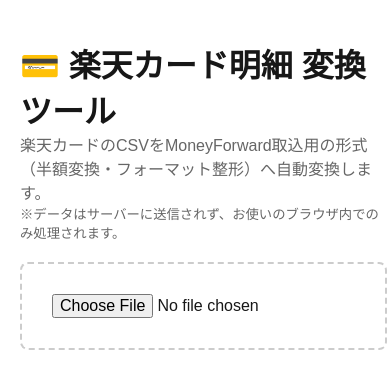
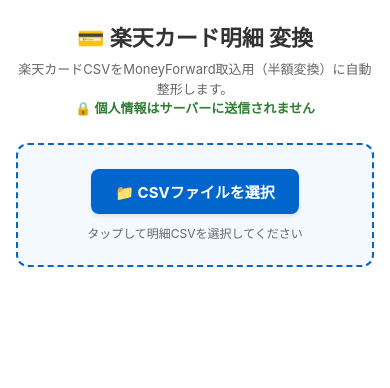
Before and after one commit to kiichi0322-byte/rakuten-csv-converter, a Next.js app: page / in a window 390 px wide. Shown: the top 388 px of the page. Built offline with nearby package versions, Linux system fonts and the light colour scheme.

Commit message:
Update for mobile optimization

```diff
--- a/app/page.tsx
+++ b/app/page.tsx
@@ -51,7 +51,7 @@
         const buffer = event.target?.result as ArrayBuffer;
         if (!buffer) return;
 
-        // 1. 文字コードの自動判別 & UTF-8文字列への変換 (cp932/shift_jis/utf-8に対応)
+        // 1. 文字コードの自動判別 & UTF-8文字列への変換
         const uint8Array = new Uint8Array(buffer);
         const detectedEncoding = Encoding.detect(uint8Array);
         const unicodeString = Encoding.convert(uint8Array, {
@@ -119,12 +119,12 @@
       const rawDateStr = row["利用日"]?.trim();
       const dateObj = new Date(rawDateStr.replace(/\//g, "-"));
 
-      // 月の取得（最初の有効データから）
+      // 月の取得
       if (targetMonth === null && !isNaN(dateObj.getTime())) {
         targetMonth = dateObj.getMonth() + 1;
       }
 
-      // 取引日 (一意の時刻 HH:MM:SS 付与)
+      // 取引日 (一意の時刻付与)
       const secOffset = index + 1;
       const hh = String(Math.floor(secOffset / 3600) % 24).padStart(2, "0");
       const mm = String(Math.floor((secOffset % 3600) / 60)).padStart(2, "0");
@@ -135,7 +135,7 @@
       const day = String(dateObj.getDate()).padStart(2, "0");
       const dateFormatted = `${year}/${month}/${day} ${hh}:${mm}:${ss}`;
 
-      // 出金金額（円）: 半額・四捨五入・カンマ区切り
+      // 出金金額（円）
       const rawAmountStr = (row["支払総額"] || "0").replace(/,/g, "");
       const rawAmount = parseFloat(rawAmountStr) || 0;
       const amountHalfRound = Math.round(rawAmount / 2);
@@ -144,7 +144,7 @@
           ? amountHalfRound.toLocaleString("ja-JP")
           : String(amountHalfRound);
 
-      // 取引番号 (20桁)
+      // 取引番号
       const ymdStr = `${year}${month}${day}`;
       const sequenceStr = String(index + 1).padStart(8, "0");
       const transactionId = `9000${ymdStr}${sequenceStr}`;
@@ -176,7 +176,6 @@
       ? `楽天カード${targetMonth}月分_MoneyForward取込用.csv`
       : "楽天カード_MoneyForward取込用.csv";
 
-    // レポート用のステート更新
     setLogs({
       totalInputRows,
       convertedRows,
@@ -199,7 +198,6 @@
       newline: "\r\n",
     });
 
-    // UTF-8 BOMを付与して文字化け防止
     const bom = new Uint8Array([0xef, 0xbb, 0xbf]);
     const blob = new Blob([bom, csvString], { type: "text/csv;charset=utf-8;" });
 
@@ -213,87 +211,103 @@
   };
 
   return (
-    <main style={{ maxWidth: "800px", margin: "40px auto", padding: "0 20px", fontFamily: "sans-serif" }}>
-      <h1>💳 楽天カード明細 変換ツール</h1>
-      <p style={{ color: "#666" }}>
-        楽天カードのCSVをMoneyForward取込用の形式（半額変換・フォーマット整形）へ自動変換します。
-        <br />
-        <small>※データはサーバーに送信されず、お使いのブラウザ内でのみ処理されます。</small>
-      </p>
+    <main style={{ maxWidth: "600px", margin: "20px auto", padding: "0 16px", fontFamily: "-apple-system, BlinkMacSystemFont, 'Segoe UI', Roboto, sans-serif", color: "#333" }}>
+      {/* ヘッダー */}
+      <header style={{ textAlign: "center", marginBottom: "24px" }}>
+        <h1 style={{ fontSize: "22px", margin: "0 0 8px 0" }}>💳 楽天カード明細 変換</h1>
+        <p style={{ fontSize: "13px", color: "#666", lineHeight: "1.5", margin: 0 }}>
+          楽天カードCSVをMoneyForward取込用（半額変換）に自動整形します。
+          <br />
+          <span style={{ color: "#2e7d32", fontWeight: "bold" }}>🔒 個人情報はサーバーに送信されません</span>
+        </p>
+      </header>
 
-      {/* ファイル選択エリア */}
-      <div style={{ border: "2px dashed #ccc", padding: "30px", textAlign: "center", borderRadius: "8px", margin: "20px 0" }}>
+      {/* ファイル選択カード */}
+      <div style={{
+        border: "2px dashed #0066cc",
+        borderRadius: "12px",
+        padding: "24px 16px",
+        textAlign: "center",
+        backgroundColor: "#f4f8ff",
+        marginBottom: "20px"
+      }}>
+        <label htmlFor="file-upload" style={{
+          display: "inline-block",
+          backgroundColor: "#0066cc",
+          color: "#fff",
+          padding: "12px 24px",
+          borderRadius: "8px",
+          fontWeight: "bold",
+          fontSize: "15px",
+          cursor: "pointer",
+          boxShadow: "0 2px 4px rgba(0,0,0,0.1)"
+        }}>
+          📁 CSVファイルを選択
+        </label>
         <input
+          id="file-upload"
           type="file"
           accept=".csv"
           onChange={handleFileUpload}
           disabled={isProcessing}
-          style={{ fontSize: "16px" }}
+          style={{ display: "none" }}
         />
-        {isProcessing && <p style={{ marginTop: "10px", color: "#0066cc" }}>処理中...</p>}
+        <p style={{ fontSize: "12px", color: "#666", marginTop: "10px", marginBottom: 0 }}>
+          タップして明細CSVを選択してください
+        </p>
+        {isProcessing && <p style={{ marginTop: "10px", color: "#0066cc", fontWeight: "bold" }}>⏳ 処理中...</p>}
       </div>
 
       {/* エラーメッセージ */}
       {errorMsg && (
-        <div style={{ backgroundColor: "#ffebee", color: "#c62828", padding: "12px", borderRadius: "4px", marginBottom: "20px" }}>
+        <div style={{ backgroundColor: "#ffebee", color: "#c62828", padding: "12px", borderRadius: "8px", marginBottom: "20px", fontSize: "14px" }}>
           ❌ {errorMsg}
         </div>
       )}
 
       {/* 処理レポート */}
       {logs && (
-        <div style={{ border: "1px solid #ddd", borderRadius: "8px", padding: "20px", backgroundColor: "#fdfdfd" }}>
-          <h2>📊 処理結果サマリー</h2>
-          <hr />
-          <ul>
-            <li>📥 <strong>入力データ総数:</strong> {logs.totalInputRows} 件</li>
-            <li>1️⃣ <strong>変換成功データ:</strong> {logs.convertedRows} 件</li>
-            <li>2️⃣ <strong>除外データ(区間等):</strong> {logs.excludedRows} 件</li>
-            <li>📄 <strong>出力ファイル名:</strong> {logs.outputFilename}</li>
-          </ul>
+        <div style={{ border: "1px solid #e0e0e0", borderRadius: "12px", padding: "16px", backgroundColor: "#fff", boxShadow: "0 2px 8px rgba(0,0,0,0.05)" }}>
+          <h2 style={{ fontSize: "18px", marginTop: 0, marginBottom: "12px", borderBottom: "2px solid #eee", pb: "8px" }}>📊 処理完了レポート</h2>
 
-          <div style={{ marginTop: "15px", padding: "10px", backgroundColor: logs.isMatch ? "#e8f5e9" : "#fff3e0", borderRadius: "4px" }}>
-            <h3>【診断結果】</h3>
-            {logs.isMatch ? (
-              <p style={{ color: "#2e7d32", margin: 0 }}>✅ 全ての行が正しく検証・処理されました（件数一致）</p>
-            ) : (
-              <p style={{ color: "#ef6c00", margin: 0 }}>⚠️ 警告：件数が一致しません</p>
-            )}
-            {logs.excludedRows > 0 && (
-              <p style={{ fontSize: "14px", color: "#555", marginTop: "5px" }}>
-                ℹ️ ETC乗降区間などの利用日なしデータ {logs.excludedRows} 件を自動除外しました
-              </p>
-            )}
+          <div style={{ display: "grid", gridTemplateColumns: "1fr 1fr", gap: "10px", marginBottom: "12px", fontSize: "14px" }}>
+            <div style={{ backgroundColor: "#f9f9f9", padding: "8px 12px", borderRadius: "6px" }}>
+              <div style={{ fontSize: "11px", color: "#666" }}>入力件数</div>
+              <div style={{ fontWeight: "bold", fontSize: "16px" }}>{logs.totalInputRows} 件</div>
+            </div>
+            <div style={{ backgroundColor: "#e8f5e9", padding: "8px 12px", borderRadius: "6px" }}>
+              <div style={{ fontSize: "11px", color: "#2e7d32" }}>変換成功</div>
+              <div style={{ fontWeight: "bold", fontSize: "16px", color: "#2e7d32" }}>{logs.convertedRows} 件</div>
+            </div>
           </div>
 
-          {/* プレビューテーブル */}
-          <h3 style={{ marginTop: "20px" }}>▼ 変換後のデータプレビュー (先頭5件)</h3>
-          <div style={{ overflowX: "auto" }}>
-            <table style={{ width: "100%", borderCollapse: "collapse", fontSize: "12px" }}>
-              <thead>
-                <tr style={{ backgroundColor: "#f0f0f0" }}>
-                  {OUTPUT_HEADERS.map((h) => (
-                    <th key={h} style={{ border: "1px solid #ccc", padding: "6px" }}>{h}</th>
-                  ))}
-                </tr>
-              </thead>
-              <tbody>
-                {logs.previewData.map((row, idx) => (
-                  <tr key={idx}>
-                    {OUTPUT_HEADERS.map((h) => (
-                      <td key={h} style={{ border: "1px solid #ccc", padding: "6px", whiteSpace: "nowrap" }}>
-                        {row[h]}
-                      </td>
-                    ))}
-                  </tr>
-                ))}
-              </tbody>
-            </table>
+          <p style={{ fontSize: "13px", color: "#555", margin: "6px 0" }}>
+            📄 <strong>保存名:</strong> {logs.outputFilename}
+          </p>
+
+          {logs.excludedRows > 0 && (
+            <p style={{ fontSize: "12px", color: "#e65100", backgroundColor: "#fff3e0", padding: "8px", borderRadius: "6px", margin: "8px 0" }}>
+              ℹ️ ETC乗降区間など利用日なし {logs.excludedRows} 件を自動除外しました
+            </p>
+          )}
+
+          {/* プレビュー (スマホ用カード表示) */}
+          <h3 style={{ fontSize: "15px", marginTop: "16px", marginBottom: "8px" }}>▼ プレビュー (先頭5件)</h3>
+          <div style={{ display: "flex", flexDirection: "column", gap: "8px" }}>
+            {logs.previewData.map((row, idx) => (
+              <div key={idx} style={{ border: "1px solid #eee", borderRadius: "8px", padding: "10px", backgroundColor: "#fafafa", fontSize: "12px" }}>
+                <div style={{ display: "flex", justifyContent: "space-between", marginBottom: "4px" }}>
+                  <span style={{ color: "#666" }}>{row["取引日"]}</span>
+                  <span style={{ fontWeight: "bold", color: "#d32f2f" }}>￥{row["出金金額（円）"]}</span>
+                </div>
+                <div style={{ fontWeight: "bold", color: "#333", fontSize: "13px" }}>{row["取引先"]}</div>
+              </div>
+            ))}
           </div>
 
-          <p style={{ fontSize: "18px", fontWeight: "bold", textAlign: "center", marginTop: "20px" }}>
-            🎉 CSVファイルのダウンロードが完了しました！
-          </p>
+          <div style={{ marginTop: "20px", textAlign: "center", padding: "12px", backgroundColor: "#e8f5e9", borderRadius: "8px", color: "#2e7d32", fontWeight: "bold" }}>
+            🎉 自動ダウンロードされました！
+          </div>
         </div>
       )}
     </main>
```
